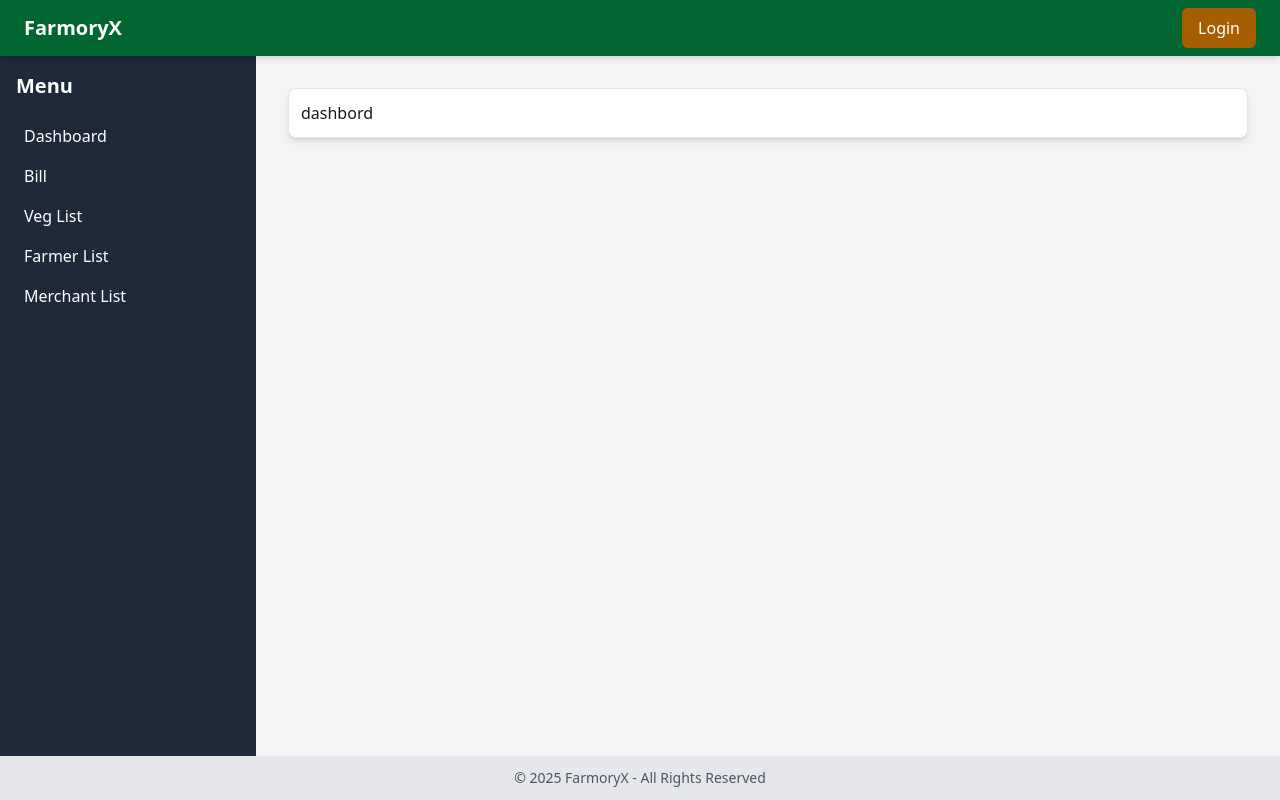
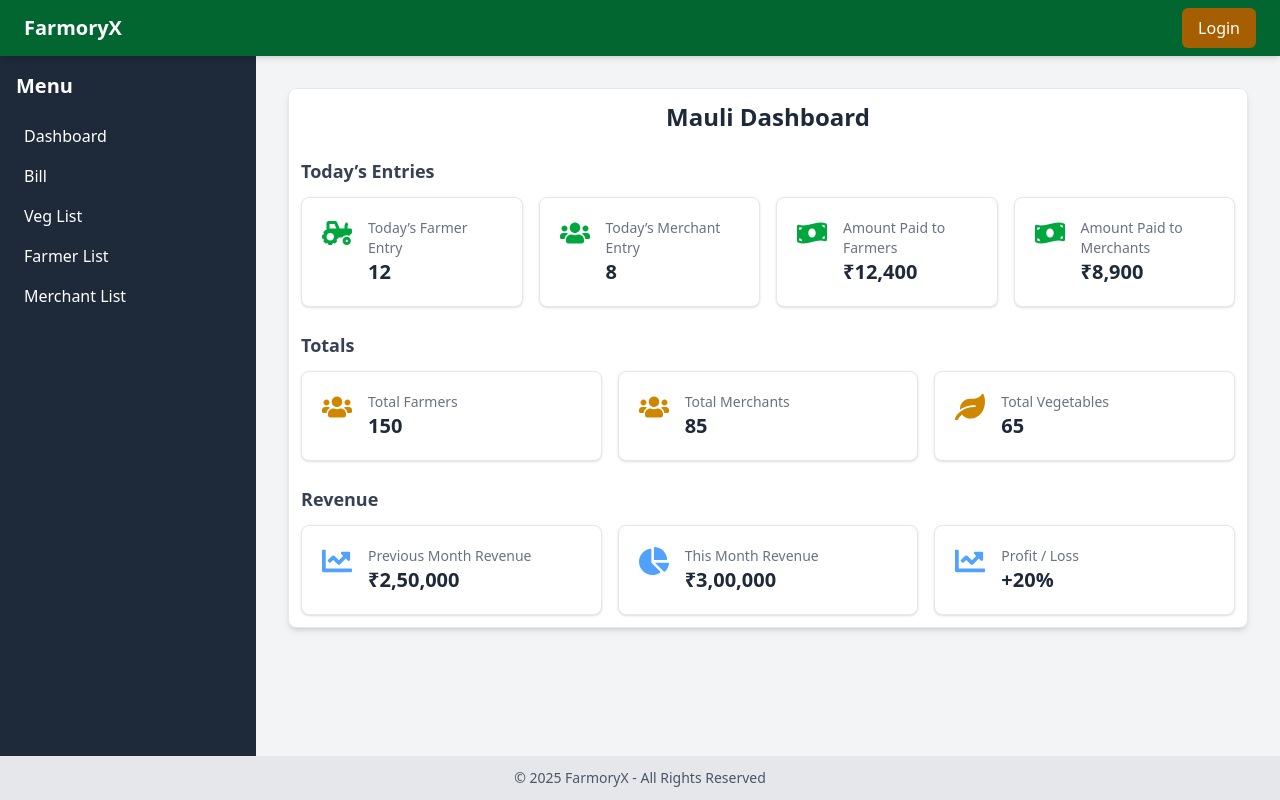
Before and after one commit to bankarbhushan/farmoryx, a React (Vite) app in the folder client/: page / in a window 1280 px wide. Built offline with nearby package versions, Linux system fonts and the light colour scheme.

Commit message:
Dashboard ui correct

```diff
--- a/client/package.json
+++ b/client/package.json
@@ -14,6 +14,7 @@
     "axios": "^1.10.0",
     "react": "^19.1.0",
     "react-dom": "^19.1.0",
+    "react-icons": "^5.5.0",
     "tailwindcss": "^4.1.13"
   },
   "devDependencies": {
--- /dev/null
+++ b/client/src/components/constants/Card.jsx
@@ -0,0 +1,20 @@
+// src/constants/Card.jsx
+import React from "react";
+
+const Card = ({ title, value, icon, className }) => {
+  return (
+    <div className={`bg-white border border-gray-200 rounded-lg shadow-sm p-5 flex items-sat gap-4`}>
+
+      {/* {icon && <div className={`text-3xl text-green-600 ${className}}`>{icon}</div>} */}
+      {
+        icon && <div className={`text-3xl ${className}`}>{icon} </div>
+      }
+      <div>
+        <h3 className="text-sm text-gray-500 font-medium ">{title}</h3>
+        <p className="text-xl font-bold text-gray-800">{value}</p>
+      </div>
+    </div>
+  );
+};
+
+export default Card;
--- a/client/src/components/dashboard/Dashboard.jsx
+++ b/client/src/components/dashboard/Dashboard.jsx
@@ -1,13 +1,39 @@
-import React from 'react'
-import Wrapper from '../constants/Wrapper'
-
+import React from "react";
+import Wrapper from "../constants/Wrapper";
+import Card from "../constants/Card";
+import { FaTractor, FaUsers, FaLeaf, FaMoneyBillWave, FaChartLine, FaChartPie } from "react-icons/fa";
 
 const Dashboard = () => {
   return (
     <Wrapper>
-            <h1>dashbord</h1>
+      <h1 className="text-2xl text-center font-bold mb-6 text-gray-800"> Mauli Dashboard</h1>
+
+      {/* Section 1: Today’s Entries */}
+      <h2 className="text-lg font-semibold text-gray-700 mb-3"> Today’s Entries</h2>
+      <div className="grid grid-cols-1 md:grid-cols-2 lg:grid-cols-4 gap-4 mb-6">
+        <Card title="Today’s Farmer Entry" className={"text-green-600 "} value="12" icon={<FaTractor />} />
+        <Card title="Today’s Merchant Entry" className={"text-green-600 "} value="8" icon={<FaUsers />} />
+        <Card title="Amount Paid to Farmers" className={"text-green-600 "} value="₹12,400" icon={<FaMoneyBillWave />} />
+        <Card title="Amount Paid to Merchants" className={"text-green-600 "} value="₹8,900" icon={<FaMoneyBillWave />} />
+      </div>
+
+      {/* Section 2: Totals */}
+      <h2 className="text-lg font-semibold text-gray-700 mb-3">Totals</h2>
+      <div className="grid grid-cols-1 md:grid-cols-2 lg:grid-cols-3 gap-4 mb-6">
+        <Card title="Total Farmers" className={"text-yellow-600 "} value="150" icon={<FaUsers />} />
+        <Card title="Total Merchants" className={"text-yellow-600 "} value="85" icon={<FaUsers />} />
+        <Card title="Total Vegetables" className={"text-yellow-600 "} value="65" icon={<FaLeaf />} />
+      </div>
+
+      {/* Section 3: Revenue */}
+      <h2 className="text-lg font-semibold text-gray-700 mb-3"> Revenue</h2>
+      <div className="grid grid-cols-1 md:grid-cols-2 lg:grid-cols-3 gap-4">
+        <Card title="Previous Month Revenue" value="₹2,50,000" className={"text-blue-400 "} icon={<FaChartLine />} />
+        <Card title="This Month Revenue" value="₹3,00,000" icon={<FaChartPie />} className={"text-blue-400 "}  />
+        <Card title="Profit / Loss" value="+20%" icon={<FaChartLine /> }className={"text-blue-400 "} />
+      </div>
     </Wrapper>
-  )
-}
+  );
+};
 
-export default Dashboard
+export default Dashboard;
```
Also changed, not shown: 1 other file (tests, documents, lock files or other folders).
